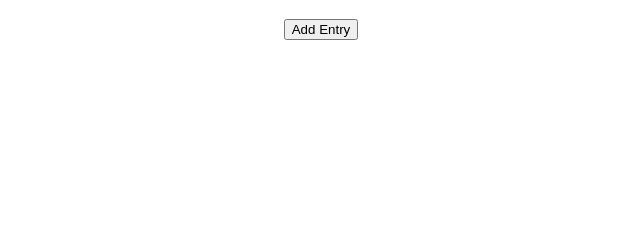
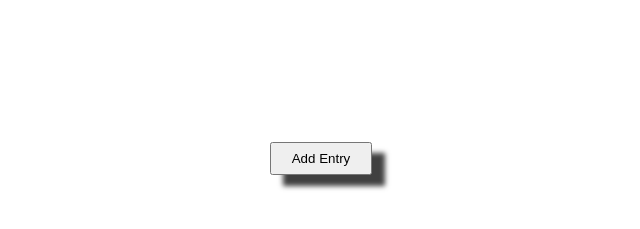
Before and after one commit to alanho-05/week-planner, a website: page index.html in a window 1280 px wide. Shown: the part 61-290 px from the top of the page, without its empty margins (319-959 px from the left). Drawn offline with Linux system fonts and the light colour scheme.

Commit message:
issue #1 WIP

```diff
--- a/styles.css
+++ b/styles.css
@@ -1,3 +1,7 @@
+* {
+  box-sizing: border-box;
+}
+
 h1 {
   text-align: center;
 }
@@ -10,4 +14,22 @@ h1 {
 
 .container {
   margin: auto;
+  min-height: 100vh;
 }
+
+.col-full {
+  display: flex;
+  flex-direction: column;
+  justify-content: center;
+  min-height: 35vh;
+}
+
+#add {
+  padding: 7px 20px;
+  box-shadow: 13px 11px 5px 0 rgba(0, 0, 0, 0.75);
+}
+
+#add:hover {
+  background-color: #95bcf1;
+  cursor: pointer;
+}
```
